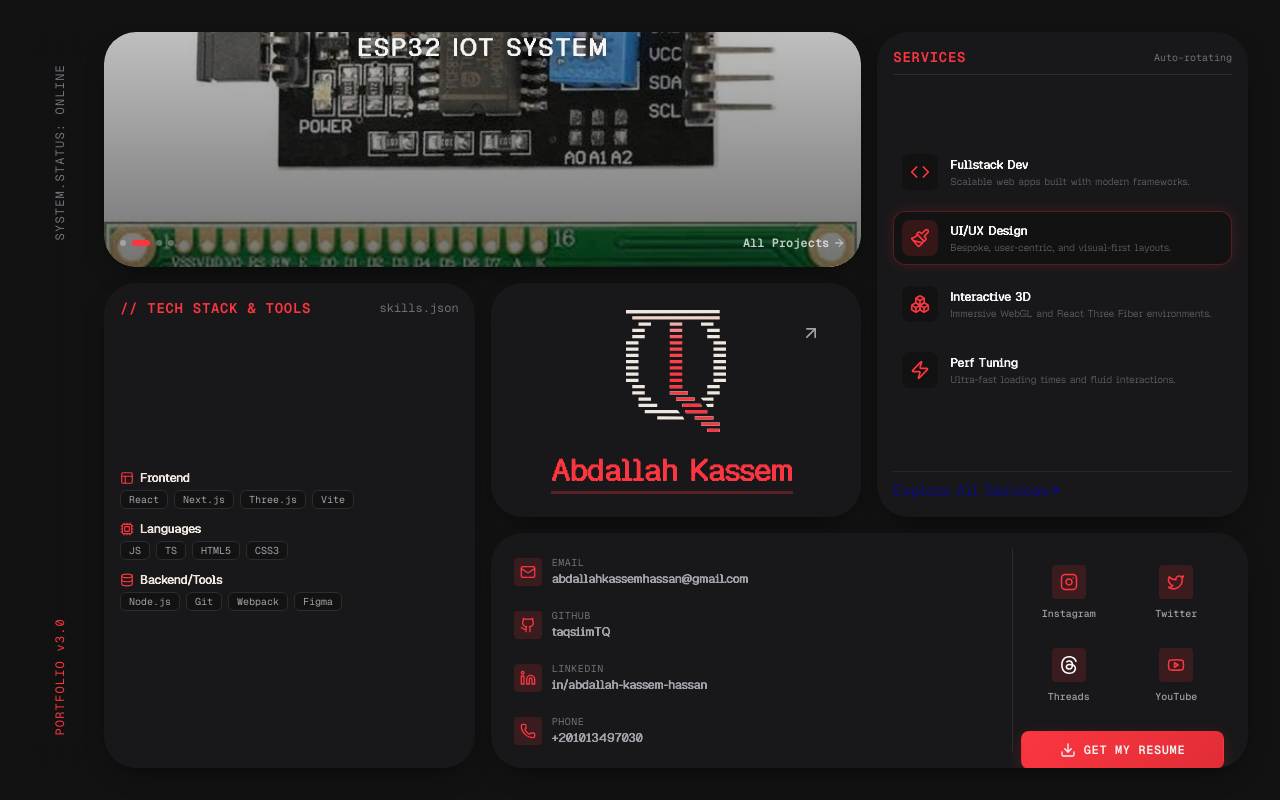
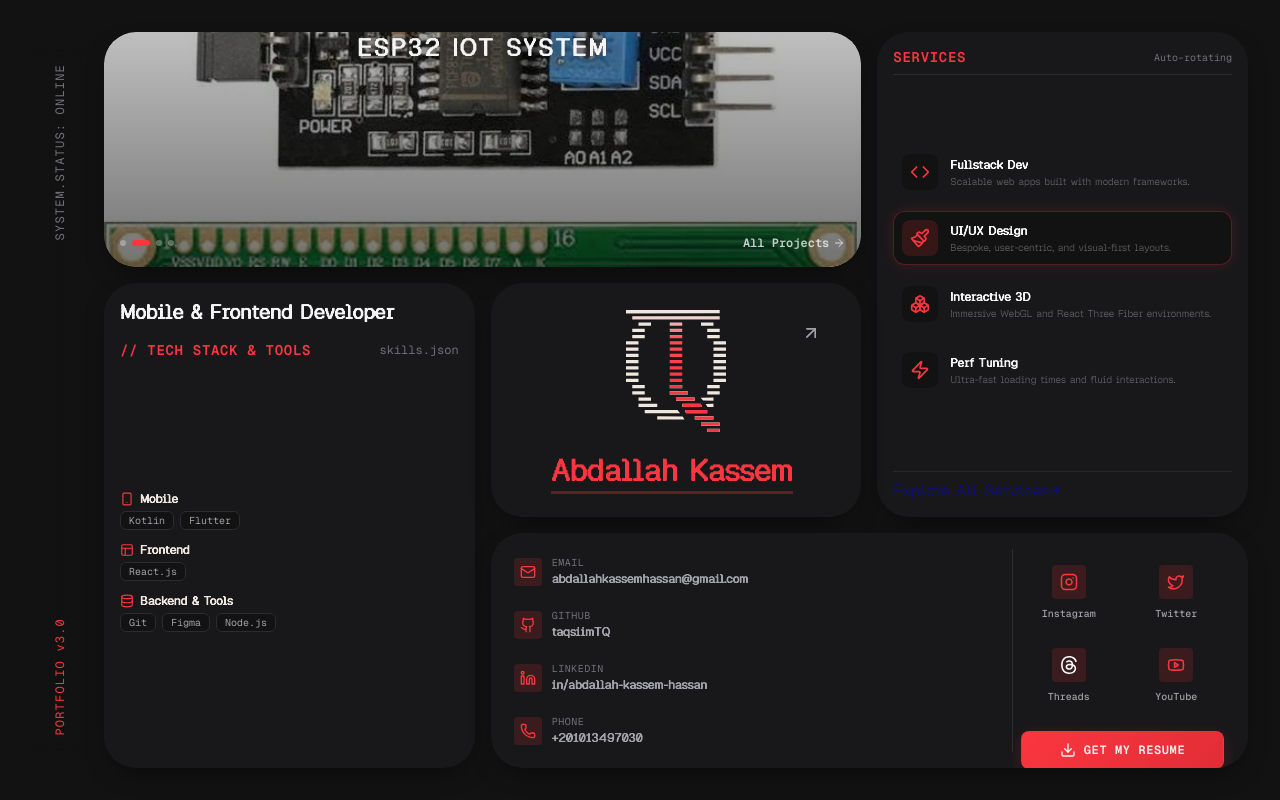
Before and after one commit to TaQsiimUwU/TaQsiimUwU.github.io, a React (Vite) app: page / in a window 1280 px wide. Built offline with nearby package versions, Linux system fonts and the light colour scheme.

Commit message:
added some sh to the skills card

```diff
--- a/src/components/BentoCards/skills.jsx
+++ b/src/components/BentoCards/skills.jsx
@@ -1,27 +1,30 @@
 import React from 'react';
-import { Cpu, Layout, Database } from 'lucide-react';
+import { Cpu, Layout, Database, Smartphone } from 'lucide-react';
 
 const Skills = () => {
   const skillCategories = [
     {
+      title: 'Mobile',
+      icon: <Smartphone size={14} style={{ color: 'var(--color-accent)' }} />,
+      items: ['Kotlin', 'Flutter']
+    },
+    {
       title: 'Frontend',
       icon: <Layout size={14} style={{ color: 'var(--color-accent)' }} />,
-      items: ['React', 'Next.js', 'Three.js', 'Vite']
+      items: ['React.js']
     },
     {
-      title: 'Languages',
-      icon: <Cpu size={14} style={{ color: 'var(--color-accent)' }} />,
-      items: ['JS', 'TS', 'HTML5', 'CSS3']
-    },
-    {
-      title: 'Backend/Tools',
+      title: 'Backend & Tools',
       icon: <Database size={14} style={{ color: 'var(--color-accent)' }} />,
-      items: ['Node.js', 'Git', 'Webpack', 'Figma']
+      items: ['Git', 'Figma', 'Node.js']
     }
   ];
 
   return (
     <div className="flex-col-between">
+      <div style={{ marginBottom: '1rem' }}>
+        <h2 style={{ margin: 0, fontSize: '1.25rem', color: 'var(--color-text-bright)' }}>Mobile & Frontend Developer</h2>
+      </div>
       <div className="flex-row-between" style={{ marginBottom: '0.75rem' }}>
         <h3 className="font-mono-custom text-accent" style={{ fontSize: '0.875rem', fontWeight: 600, margin: 0, textTransform: 'uppercase', letterSpacing: '0.05em' }}>
           // Tech Stack & Tools
```
